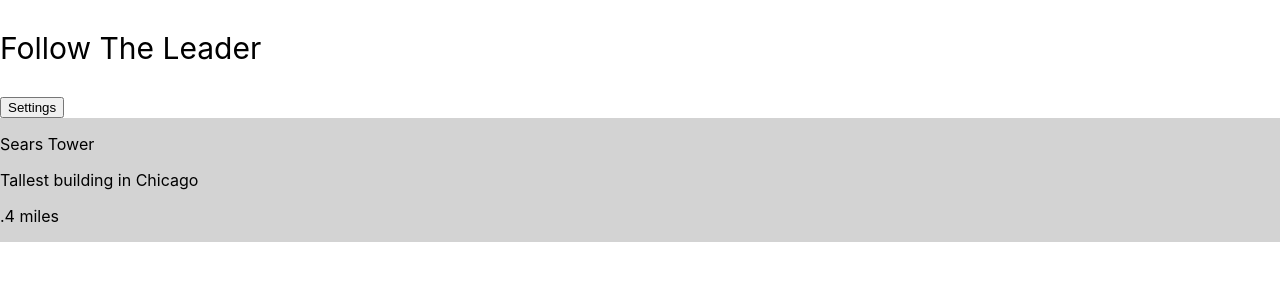
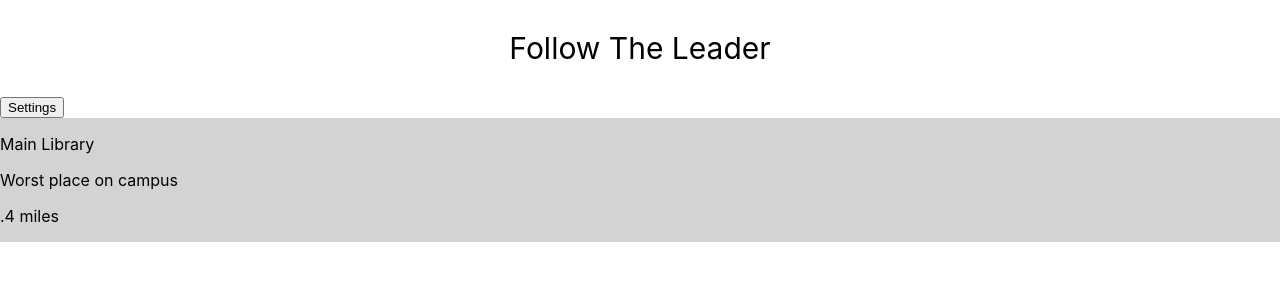
Before and after one commit to cs394-w19/followtheleader, a React (Create React App) app: page / in a window 1280 px wide. Shown: the top 300 px of the page. Built offline with nearby package versions, Linux system fonts and the light colour scheme.

Commit message:
Changed to evanston

```diff
--- a/src/Components/Card.js
+++ b/src/Components/Card.js
@@ -4,7 +4,7 @@
 
 class Card extends Component{
   render() {
-    let data = {'place': 'Sears Tower', 'tag': 'Tallest building in Chicago',
+    let data = {'place': 'Main Library', 'tag': 'Worst place on campus',
                   'distance': '.4 miles'};
     return (
       <div id='main_card'>
--- a/src/Components/Header.js
+++ b/src/Components/Header.js
@@ -4,9 +4,11 @@
 class Header extends Component {
   render() {
     return (
-      <div id="header_text">
-        <p>Follow The Leader</p>
-      </div>
+      <center>
+        <div id="header_text">
+          <p>Follow The Leader</p>
+        </div>
+      </center>
     );
   }
 }
```
